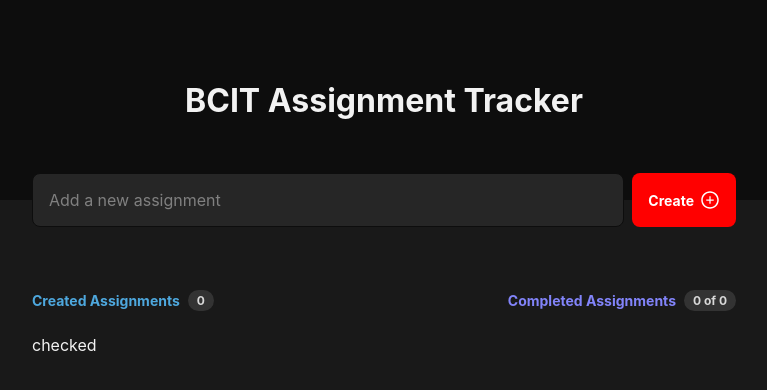
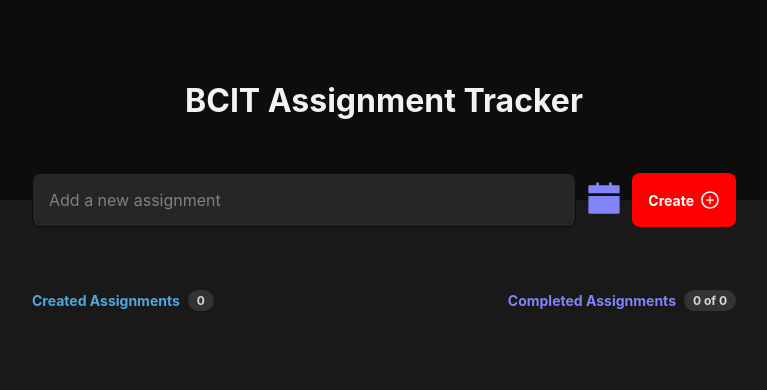
Before and after one commit to a17876/React-Assignment_Checker, a React (Vite) app: page / in a window 1280 px wide. Shown: the top 390 px of the page, without its empty margins (256-1023 px from the left). Built offline with nearby package versions, Linux system fonts and the light colour scheme.

Commit message:
add calendar button and toggle it

```diff
--- a/package.json
+++ b/package.json
@@ -11,7 +11,9 @@
   },
   "dependencies": {
     "bootstrap": "^5.3.2",
+    "date-fns": "^2.30.0",
     "react": "^18.2.0",
+    "react-day-picker": "^8.9.1",
     "react-dom": "^18.2.0",
     "react-icons": "^4.8.0",
     "Typescript": "npm:typescript@^5.2.2"
--- a/src/App.tsx
+++ b/src/App.tsx
@@ -2,9 +2,11 @@ import { Header } from "./components/Header";
 import { Assignments } from "./components/Assignments";
 import { useState } from "react";
 
+
 function App() {
   const [assignmentList, setAssignmentList] = useState<string[]>([]);
   const [checkedAssignment, setCheckedAssignment] = useState<boolean[]>([]);
+
 
   return (
     <>
@@ -13,12 +15,14 @@ function App() {
         setAssignmentList={setAssignmentList}
         checkedAssignment={checkedAssignment}
         setCheckedAssignment={setCheckedAssignment}
+
       />
       <Assignments
         assignmentList={assignmentList}
         setAssignmentList={setAssignmentList}
         checkedAssignment={checkedAssignment}
         setCheckedAssignment={setCheckedAssignment}
+
       />
     </>
   );
--- a/src/components/Assignment/index.tsx
+++ b/src/components/Assignment/index.tsx
@@ -2,17 +2,20 @@ import styles from "./assignment.module.css";
 import { TbTrash } from "react-icons/tb";
 import React from "react";
 import { BsCheckCircleFill } from "react-icons/bs";
+import { format } from "date-fns";
 
 export function Assignment({
   assignmentList,
   setAssignmentList,
   checkedAssignment,
-  setCheckedAssignment
+  setCheckedAssignment,
+
 }: {
   assignmentList: string[];
   checkedAssignment: boolean[];
   setAssignmentList: React.Dispatch<React.SetStateAction<string[]>>;
   setCheckedAssignment: React.Dispatch<React.SetStateAction<boolean[]>>;
+
 }) {
   function handleDeleteAssignment(index: number): void {
     const updatedAssignmentList = [...assignmentList];
@@ -26,17 +29,14 @@ export function Assignment({
   }
 
   function handleCheckAssignment(index: number): void {
-    console.log(index)
     const updatedCheckedAssignment = [...checkedAssignment];
-    console.log(updatedCheckedAssignment[index])
-    console.log(!updatedCheckedAssignment[index])
     updatedCheckedAssignment[index] = !updatedCheckedAssignment[index];
     setCheckedAssignment(updatedCheckedAssignment);
     }
 
   return (
     <>
-      <p>checked {checkedAssignment[0]}</p>
+
       {assignmentList.map((assignment, index) => (
         <div className={styles.assignment}>
           <button
--- /dev/null
+++ b/src/components/Calendar/index.tsx
@@ -0,0 +1,22 @@
+import { DayPicker } from "react-day-picker";
+import { format } from "date-fns";
+import "react-day-picker/dist/style.css";
+import { useState } from "react";
+
+
+export default function Calendar() {
+  const [selected, setSelected] = useState<Date>();
+  let footer = <p>Please pick a day.</p>;
+  if (selected) {
+    footer = <p>You picked {format(selected, "PP")}.</p>;
+  }
+  return (
+    <DayPicker
+      mode="single"
+      selected={selected}
+      onSelect={setSelected}
+      footer={footer}
+      fromDate={new Date()}
+    />
+  );
+}
--- a/src/components/Header/header.module.css
+++ b/src/components/Header/header.module.css
@@ -50,3 +50,17 @@
 .newAssignmentForm button:disabled {
   background: red;
 }
+.calendarContainer{
+  display: flex;
+  align-items: center;
+  width: 40px;
+  height: 50px;
+  /* background: #808080; */
+}
+.calendar {
+  font-size: 250%;
+}
+.calendarOff {
+  font-size: 250%;
+  color: #8284fa;
+}
--- a/src/components/Header/index.tsx
+++ b/src/components/Header/index.tsx
@@ -2,26 +2,35 @@ import React, { useState } from "react";
 import styles from "./header.module.css";
 import { AiOutlinePlusCircle } from "react-icons/ai";
 import { uppercase } from "../../helpers/stringHelpers";
+import { AiFillCalendar } from "react-icons/ai";
+import Calendar from "../Calendar";
+
 
 export function Header({
   assignmentList,
   setAssignmentList,
   checkedAssignment,
-  setCheckedAssignment
+  setCheckedAssignment,
 
 }: {
   assignmentList: string[];
   setAssignmentList: React.Dispatch<React.SetStateAction<string[]>>;
   checkedAssignment:boolean[];
   setCheckedAssignment:React.Dispatch<React.SetStateAction<boolean[]>>;
+
 }) {
   const [assignment, setAssignment] = useState("");
   const [isButtonDisabled, setIsButtonDisabled] = useState(true);
+  const [isCalendarClicked, setIsCalendarClicked] = useState(false);
+
+  const handleCalendar = () => {
+    setIsCalendarClicked(!isCalendarClicked);
+    console.log(isCalendarClicked)
+  }
 
   const handleAssignmentChange = (e: React.ChangeEvent<HTMLInputElement>) => {
     const newAssignment = e.target.value;
     setAssignment(newAssignment);
-
     // Check if the input is empty and update the button's disabled state
     setIsButtonDisabled(newAssignment.trim() === "");
   };
@@ -49,6 +58,9 @@ export function Header({
           value={assignment}
           onChange={handleAssignmentChange}
         />
+        <div className={styles.calendarContainer}>
+        <AiFillCalendar className={isCalendarClicked ? styles.calendar : styles.calendarOff} onClick={handleCalendar}/>
+        </div>
         <button
           onClick={handleCreateClick}
           disabled={isButtonDisabled} // Disable the button if isButtonDisabled is true
@@ -56,6 +68,8 @@ export function Header({
           Create <AiOutlinePlusCircle size={20} />
         </button>
       </form>
+
+      {isCalendarClicked ? <Calendar  /> : <div />}
     </header>
   );
 }
```
Also changed, not shown: 1 other file (tests, documents, lock files or other folders).
